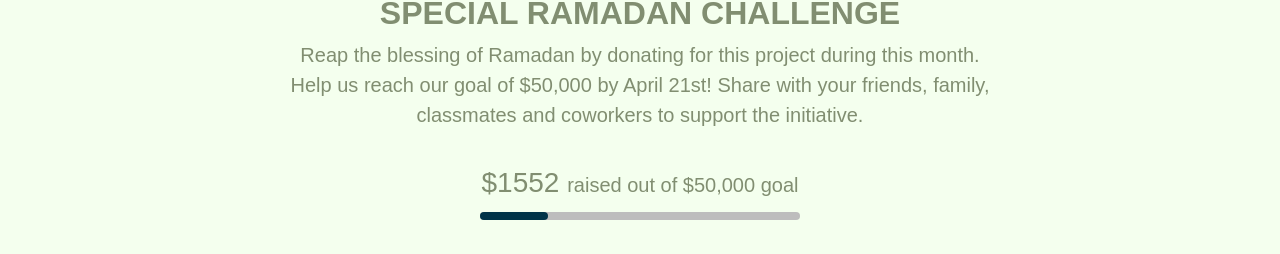
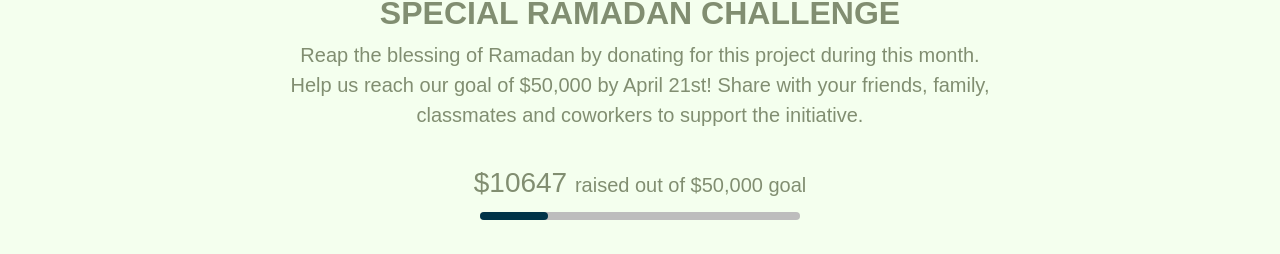
Before and after one commit to tofik-khan/mka-africa-development-project, a Next.js app: page / in a window 1280 px wide. Shown: the part 867-1121 px from the top of the page. Built offline with nearby package versions, Linux system fonts and the light colour scheme.

Commit message:
update numbers on ramadan challenge

```diff
--- a/pages/index.js
+++ b/pages/index.js
@@ -79,7 +79,7 @@ export default function Page() {
           initiative.
         </Text>
         <Text size="28px" className="pt-4 mt-2">
-          {`$1552 `}
+          {`$10647 `}
           <span style={{ fontSize: "20px" }}>raised out of $50,000 goal</span>
         </Text>
         <ProgressBarContainer>
```
